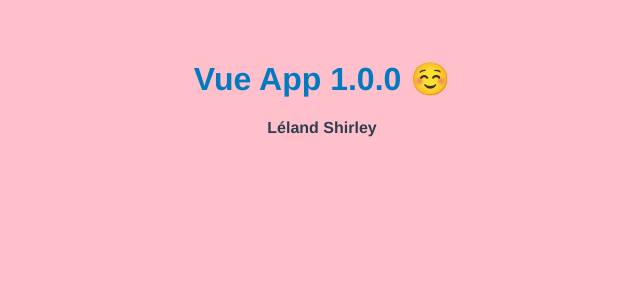
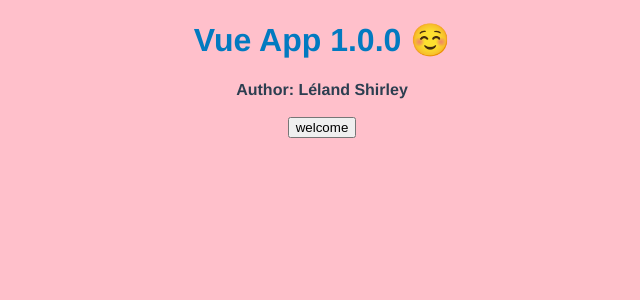
Before and after one commit to lelandshir/Vue-3-Modal-Project, a Vue app: page / in a window 1280 px wide. Shown: the top 300 px of the page, without its empty margins (318-958 px from the left). Built offline with nearby package versions, Linux system fonts and the light colour scheme.

Commit message:
template refs, passing props, custom ev, ev-mods

```diff
--- a/src/App.vue
+++ b/src/App.vue
@@ -1,16 +1,35 @@
 <template>
 	<h1>{{ title }}</h1>
-	<b>{{ creator }}</b>
+	<b>Author: {{ creator }}</b>
+	<br /><br />
+	<button @click="toggleModal">welcome</button>
+	<!-- Modal Component -->
+	<div v-if="showModal">
+		<Modal :header="header" :text="text" theme="dark" @close="toggleModal" />
+	</div>
 </template>
 
 <script>
+import Modal from "./components/Modal";
+
 export default {
 	name: "App",
+	components: {
+		Modal,
+	},
 	data() {
 		return {
 			title: "Vue App 1.0.0 ☺️",
 			creator: "Léland Shirley",
+			header: "Hello, there!",
+			text: "Join Us At Envoy Studios, Inc.",
+			showModal: false,
 		};
+	},
+	methods: {
+		toggleModal() {
+			this.showModal = !this.showModal;
+		},
 	},
 };
 </script>
@@ -18,5 +37,7 @@
 <style lang="sass">
 @import "../src/styles/global.sass"
 body
+  margin: 0
+  padding: 0
   background-color: pink
 </style>
--- a/src/styles/global.sass
+++ b/src/styles/global.sass
@@ -1,5 +1,6 @@
 $primary: #027ac0
 $secondary: #f7ac02
+$myDarkBlue: midnightblue
 
 body
     font-family: Avenir, Helvetica, Arial, sans-serif
```
Also changed, not shown: 1 other file (tests, documents, lock files or other folders).
